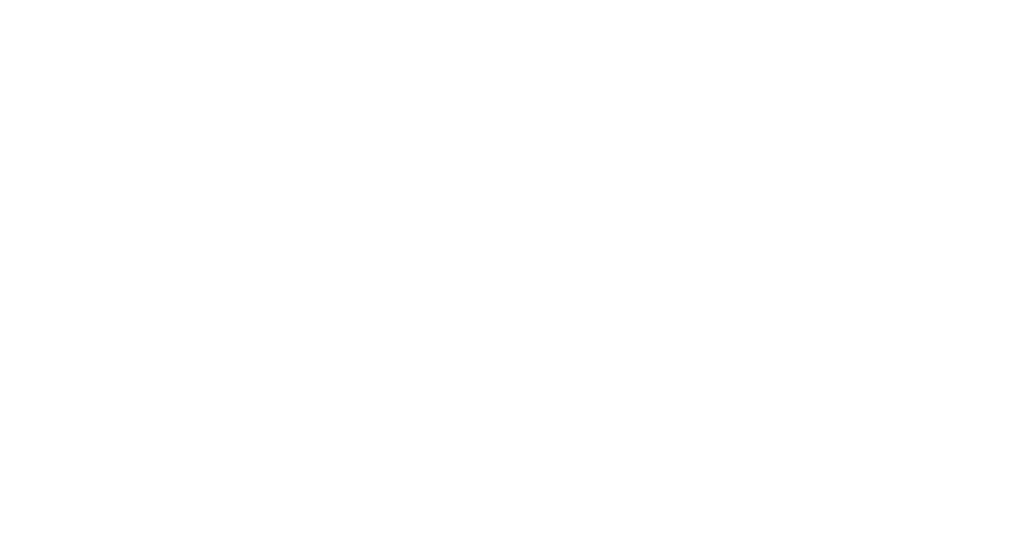
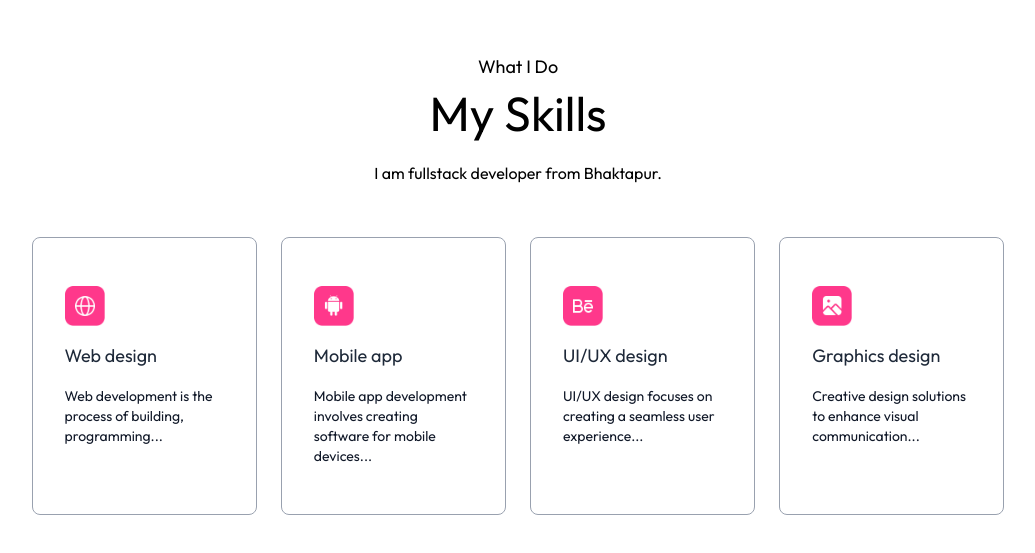
Before and after one commit to ajaysth/myPortfolio-nextjs, a Next.js app: page / in a window 1280 px wide. Shown: the part 1744-2297 px from the top of the page, without its empty margins (122-1157 px from the left). Before the commit the page ends 1697 px from the top, so only its background shows below. Built offline with nearby package versions, Linux system fonts and the light colour scheme; a web font is replaced by a local one.

Commit message:
Skill section

```diff
--- a/app/components/About.jsx
+++ b/app/components/About.jsx
@@ -18,7 +18,7 @@
 
               <ul className='grid grid-cols-1 sm:grid-cols-3 gap-6 max-w-2xl'>
                 {infoList.map(({icon, iconDark, title, description},index)=>(
-                  <li className='border-[0.5px] bordergray-400 rounded-xl p-6 cursor-pointer hover:bg-lightHover hover:-translate-y-1 duration-300' key={index}>
+                  <li className='border-[0.5px] bordergray-400 rounded-xl p-6 cursor-pointer lightHover hover:-translate-y-1 duration-300' key={index}>
                     <Image src={icon} alt={title} className='w-7 mt-3' />
                     <h3 className='my-4 font-semibold text-gray-700'>{title}</h3>
                     <p className='text-gray-600 text-sm'>{description}</p>
@@ -30,7 +30,7 @@
               <h4 className='my-6 text-gray-700 font-ovo font-semibold'>Tools I use</h4>
               <ul className='flex items-center gap-3 sm:gap-5'>
                 {toolsData.map((tool, index)=>(
-                  <li className='flex items-center justify-center w-12 sm:w-14 aspect-square border border-gray-400 rounded-lg cursor-pointer hover:bg-lightHover hover:-translate-y-1 duration-300' key={index}>
+                  <li className='flex items-center justify-center w-12 sm:w-14 aspect-square border border-gray-400 rounded-lg cursor-pointer lightHover hover:-translate-y-1 duration-300' key={index}>
                     <Image src={tool} alt='tool' className='w-5 sm:w-7' />
                   </li>
                 ))}
--- /dev/null
+++ b/app/components/Services.jsx
@@ -0,0 +1,30 @@
+import { serviceData } from '@/assets/assets'
+import React from 'react'
+import Image from 'next/image'
+
+const Services = () => {
+  return (
+
+    <div id='services' className='w-full px-[12%] py-25 scroll-mt-20'>
+        <h4 className='text-center mb-2 text-lg'>What I Do</h4>
+        <h2 className='text-center text-5xl '>My Skills</h2>
+
+        <p className='text-center max-w-2xl mx-auto mt-5 mb-12'>I am fullstack developer from Bhaktapur.</p>
+
+        <div className='grid grid-cols-auto gap-6 my-10'>
+            {serviceData.map(({icon, title, description, link},index)=>(
+                <div className='border border-gray-400 rounded-lg px-8 py-12 hover:shadow-black cursor-pointer lightHover hover:-translate-y-1 duration-300' key={{index}}>
+
+                    <Image src={icon} alt='' className='w-10' />
+                    <h3 className='text-lg my-4 text-gray-800'>{title}</h3>
+                    <p className='text-sm text-gray-900 leading-5'>{description}</p>
+
+                </div>
+            ))}
+
+        </div>
+    </div>
+  )
+}
+
+export default Services
--- a/app/globals.css
+++ b/app/globals.css
@@ -8,12 +8,19 @@
     font-family : Ovo;
 }
 
-.lightHover{
-    background-color : #fcf4ff;
+.lightHover:hover {
+  background-color: #edeae4;
 }
-.darkHover{
-    background-color : #2a004a;
+
+.darkHover:hover {
+  background-color: #2a004a;
 }
-.darkTheme{
-    background-color : #11001f;
+
+.darkTheme {
+  background-color: #11001f;
 }
+
+.grid-cols-auto {
+  display: grid;
+  grid-template-columns: repeat(auto-fit, minmax(200px, 1fr));
+}
--- a/app/page.js
+++ b/app/page.js
@@ -2,6 +2,7 @@
 import Navbar from "@/app/components/Navbar";
 import Header from "@/app/components/Header";
 import About from "@/app/components/About";
+import Services from "@/app/components/Services";
 
 export default function Home() {
   return (
@@ -9,6 +10,7 @@
     <Navbar />
     <Header />
     <About />
+    <Services />
     </>
   );
 }
```
